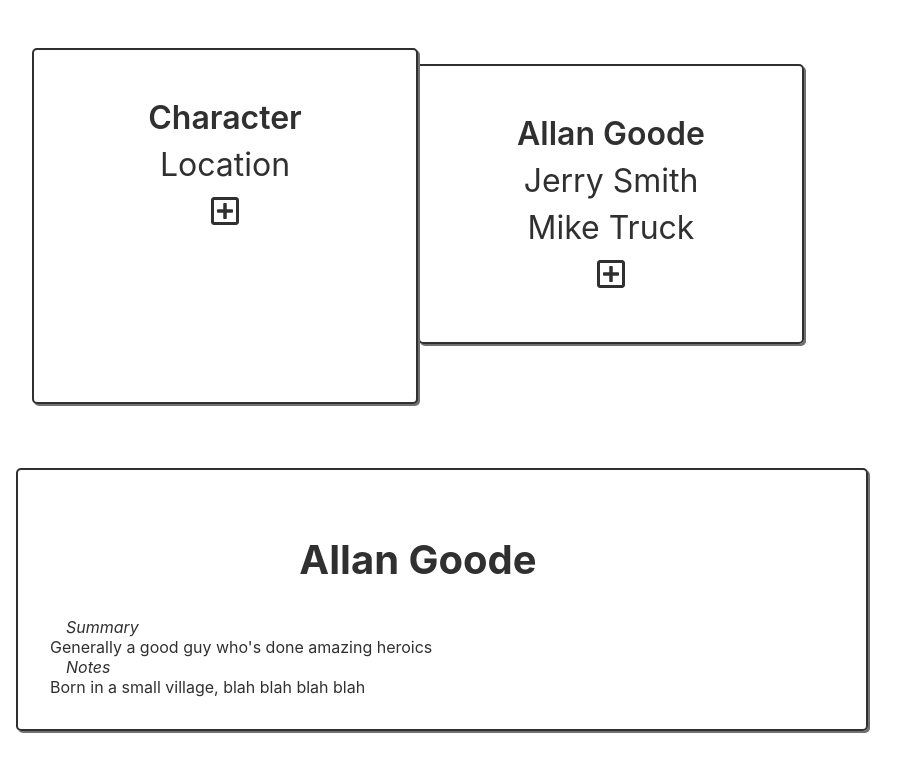
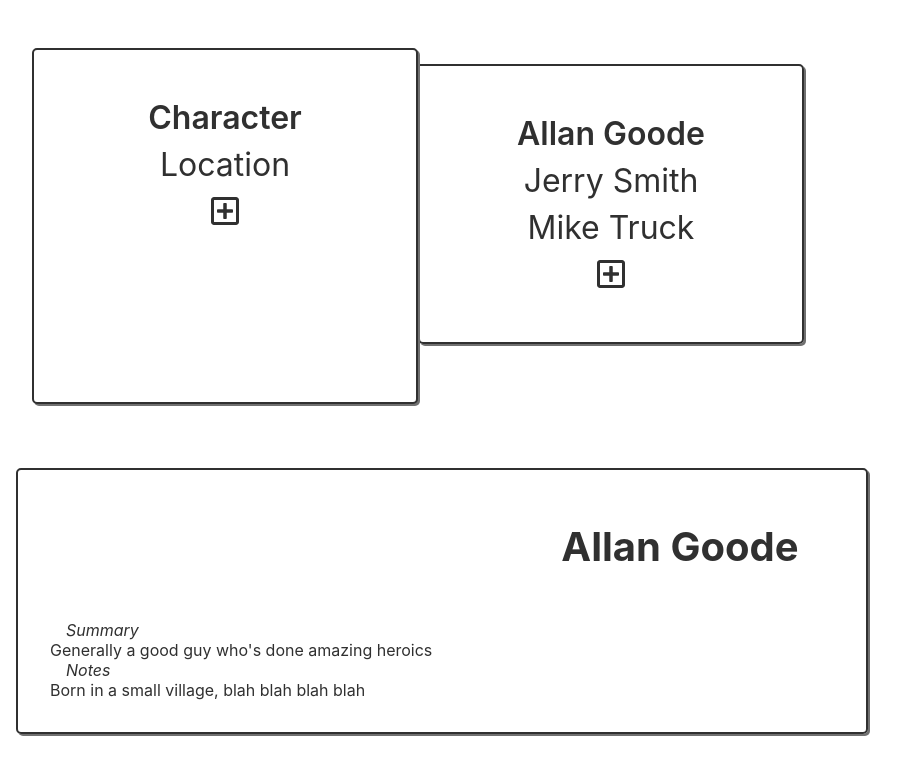
Before and after one commit to haanj/simple-campaign-note, a React (Create React App) app: page / in a window 1280 px wide. Shown: the top 774 px of the page, without its empty margins (0-917 px from the left). Built offline with nearby package versions, Linux system fonts and the light colour scheme.

Commit message:
Moves name editing logic into reusable MicroEditor component

```diff
--- a/src/components/CardEditor.js
+++ b/src/components/CardEditor.js
@@ -1,17 +1,10 @@
 import React, { Component } from 'react'
-import { CancelConfirmButton } from './CancelConfirmButton'
+import MicroEditor from './MicroEditor'
 
 export default class CardEditor extends Component {
   constructor(props) {
     super(props)
-    this.state = {
-      card: props.card,
-      isNameFocused: false,
-    }
-    this.nameInput = React.createRef()
-    this.handleChangeNameFocus = this._onChangeNameFocus.bind(this)
-    this.handleClickCancel = this._onClickCancel.bind(this)
-    this.handleClickConfirm = this._onClickConfirm.bind(this)
+    this.state = { card: props.card }
   }
 
   componentWillReceiveProps(nextProps) {
@@ -20,53 +13,22 @@ export default class CardEditor extends Component {
     }
   }
 
-  _onChangeNameFocus(isNameFocused) {
-    this.setState({ isNameFocused })
-
-    if (isNameFocused) {
-      // workaround to auto-focus to newly-contentEditable element
-      setTimeout(() => {
-        this.nameInput.current.focus()
-      },0)
-    }
-  }
-
-  _onClickCancel() {
-    this.nameInput.current.innerText = this.state.card.name
-    this.handleChangeNameFocus(false)
-  }
-
-  _onClickConfirm() {
-    this.handleChangeNameFocus(false)
-    const name = this.nameInput.current.innerText || 'Untitled'
-    this.props.handleUpdateCard(this.state.card.id, { name })
-  }
-
   render() {
     const card = this.state.card
     if (!card) {
       return null
     }
 
-    let cardNameClass = 'card-name'
-    if (this.state.isNameFocused) cardNameClass += ' focus'
-
     return (
       <article className="card-container">
         <header>
-          <h1
-            ref={this.nameInput}
-            className={cardNameClass}
-            onClick={() => this.handleChangeNameFocus(true)}
-            contentEditable={this.state.isNameFocused}
-          >
-            {card.name}
+          <h1>
+            <MicroEditor
+              text={card.name}
+              defaultText='Untitled'
+              handleClickConfirm={name => this.props.handleUpdateCard(card.id, { name })}
+            />
           </h1>
-          <CancelConfirmButton
-            show={this.state.isNameFocused}
-            handleClickCancel={() => this.handleClickCancel()}
-            handleClickConfirm={() => this.handleClickConfirm()}
-          />
         </header>
 
         <section>
--- a/src/components/MicroEditor.js
+++ b/src/components/MicroEditor.js
@@ -33,13 +33,13 @@ export default class MicroEditor extends Component {
   }
 
   _onClickCancel() {
-    this.input.current.innerText = this.text
+    this.input.current.innerText = this.state.text
     this.handleChangeActive(false)
   }
 
   _onClickConfirm() {
     this.handleChangeActive(false)
-    const newText = this.nameInput.current.innerText || this.props.defaultText
+    const newText = this.input.current.innerText || this.props.defaultText
     this.props.handleClickConfirm(newText)
   }
 
```
